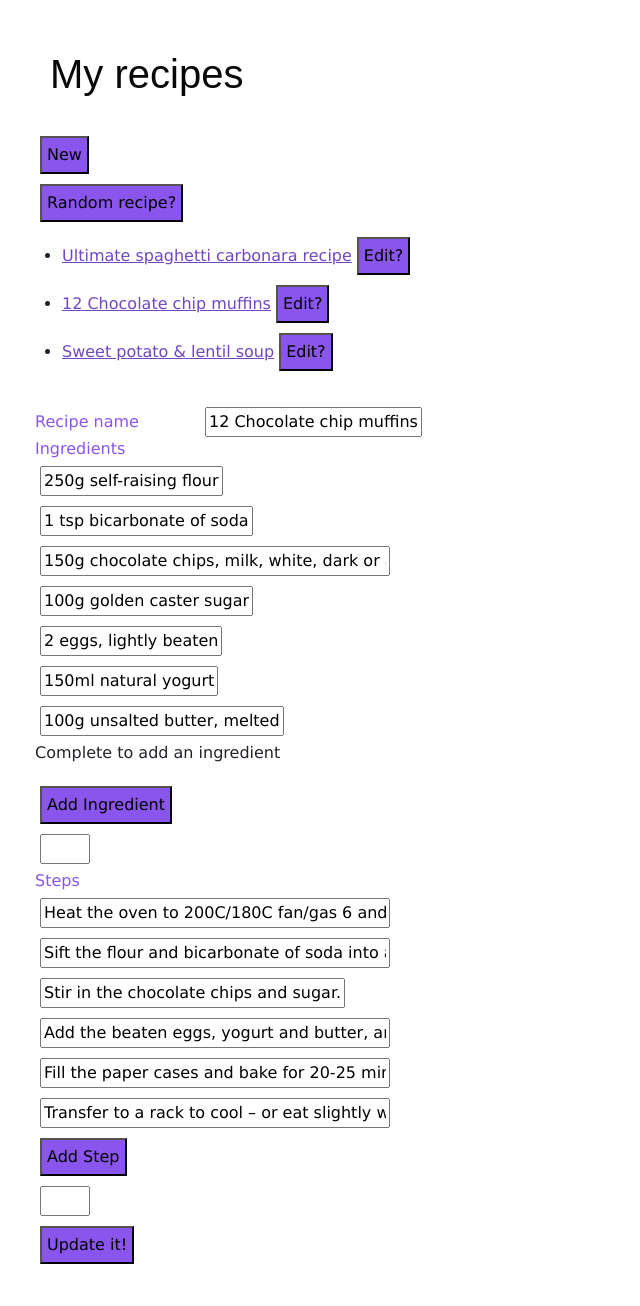
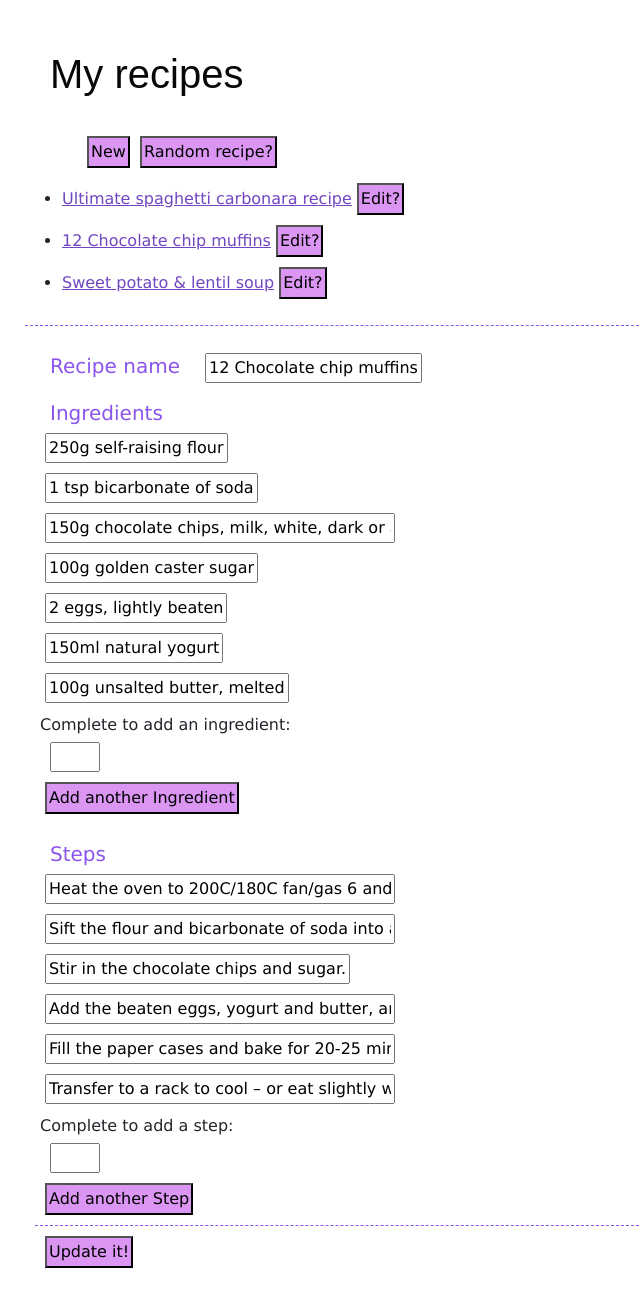
Before and after one commit to acmainier/recipes, a React (Vite) app: page /recipes/editRecipe/1 in a window 1280 px wide. Shown: the top 1306 px of the page, without its empty margins (0-640 px from the left). Built offline with nearby package versions, Linux system fonts and the light colour scheme.

Commit message:
CSS updates

```diff
--- a/src/Recipe.css
+++ b/src/Recipe.css
@@ -22,20 +22,36 @@ div {
 
 label {
   width: 150px;
-  margin-right: 20px;
+  margin-top: 15px;
+  margin-left: 15px;
   color: #8a55ec;
+  font-size: 20px;
 }
 
 input {
   field-sizing: content;
   min-width: 50px;
   max-width: 350px;
+  margin-left: 5px;
 }
 
 button {
-  padding: 5px;
-  background-color: #8a55ec;
+  padding: 2px;
+  background-color: #DB96F4;
   margin: 5px;
+
+}
+.container {
+  display: flex;
+  justify-content: flex-start;
+}
+
+.top-menu {
+  border-bottom: 1px dashed #8a55ec;
+}
+
+.submit-container {
+  border-top: 1px dashed #8a55ec;
 }
 
 a {
--- a/src/Root.jsx
+++ b/src/Root.jsx
@@ -16,10 +16,10 @@ export default function Root() {
   let navigate = useNavigate();
   return (
     <>
-      <div id="sidebar">
+      <div id="sidebar" className="top-menu">
         <h1>My recipes</h1>
         {
-          <div>
+          <div className="container">
             <Form method="post">
               <button
                 type="button"
--- a/src/editRecipe.jsx
+++ b/src/editRecipe.jsx
@@ -77,10 +77,8 @@ export default function EditRecipe() {
             </div>
           );
         })}
-        <p>Complete to add an ingredient</p>
-        <button type="button" onClick={addIngredient}>
-          Add Ingredient
-        </button>
+        <div>
+          Complete to add an ingredient:
           {extraIngredients.map((input, index) => {
             return (
               <div key={index}>
@@ -93,6 +91,10 @@ export default function EditRecipe() {
               </div>
             );
           })}
+          <button type="button" onClick={addIngredient}>
+            Add another Ingredient
+          </button>
+        </div>
         <label htmlFor="recipeStep">Steps</label>
         {stepsList.map((step) => {
           return (
@@ -106,9 +108,8 @@ export default function EditRecipe() {
             </div>
           );
         })}
-        <button type="button" onClick={addStep}>
-          Add Step
-        </button>
+        <div>
+          Complete to add a step:
           {extraSteps.map((input, index) => {
             return (
               <div key={index}>
@@ -121,7 +122,13 @@ export default function EditRecipe() {
               </div>
             );
           })}
+          <button type="button" onClick={addStep}>
+            Add another Step
+          </button>
+        </div>
+        <div className="submit-container">
           <button type="submit">Update it!</button>
+        </div>
       </form>
     </div>
   );
--- a/src/newRecipe.jsx
+++ b/src/newRecipe.jsx
@@ -26,7 +26,11 @@ export default function NewRecipe() {
       }));
 
     console.log(formName, formIngredientsComplete, formStepsComplete);
-    const id = createRecipe(formName, formIngredientsComplete, formStepsComplete);
+    const id = createRecipe(
+      formName,
+      formIngredientsComplete,
+      formStepsComplete
+    );
 
     navigate(`/recipes/` + id);
   }
@@ -53,9 +57,8 @@ export default function NewRecipe() {
         <label htmlFor="recipeName">Recipe name</label>
         <input type="text" name="recipeName" id="recipeName" /> <br />
         <label htmlFor="recipeIngredient">Ingredients</label>
-        <button type="button" onClick={addIngredient}>
-          Add Ingredient
-        </button>
+        <div>
+          Complete to add an Ingredient:
           {inputIngredients.map((input, index) => {
             return (
               <div key={index}>
@@ -68,10 +71,13 @@ export default function NewRecipe() {
               </div>
             );
           })}
+          <button type="button" onClick={addIngredient}>
+            Add another Ingredient
+          </button>
+        </div>
         <label htmlFor="recipeStep">Steps</label>
-        <button type="button" onClick={addStep}>
-          Add Step
-        </button>
+        <div>
+          Complete to add a step:
           {inputSteps.map((input, index) => {
             return (
               <div key={index}>
@@ -84,12 +90,16 @@ export default function NewRecipe() {
               </div>
             );
           })}
-        <p>
+          <button type="button" onClick={addStep}>
+            Add another Step
+          </button>
+        </div>
+        <div className="submit-container">
           <button type="submit">Save it!</button>
           <button type="button" onClick={cancelRecipe}>
             Start over
           </button>
-        </p>
+        </div>
       </form>
     </div>
   );
```
Lines whose indentation alone changed are shown as unchanged.
